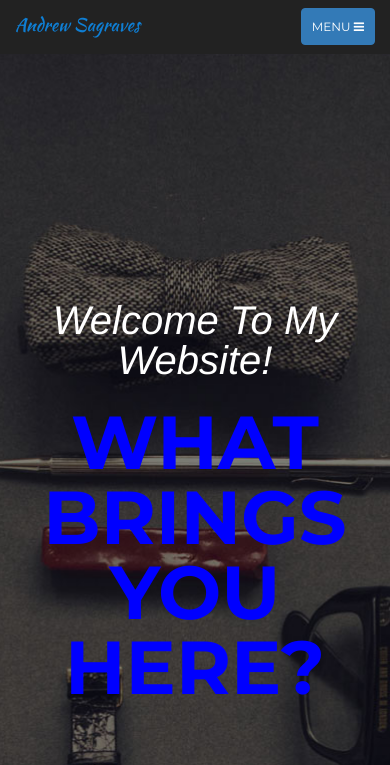
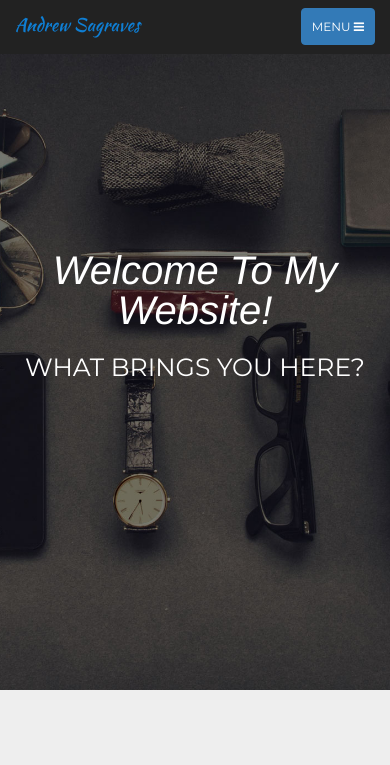
Before and after one commit to asagraves/AndrewSagraves.github.io, a website: page startbootstrap-agency-gh-pages/index.html in a window 390 px wide. Shown: the top 765 px of the page. Drawn offline with nearby package versions, Linux system fonts and the light colour scheme; a web font is replaced by a local one.

Commit message:
landing page mobile done

```diff
--- a/startbootstrap-agency-gh-pages/css/agency.css
+++ b/startbootstrap-agency-gh-pages/css/agency.css
@@ -260,8 +260,8 @@ header .intro-text .intro-heading {
 
 @media (min-width: 320px) {
   header .intro-text {
-    padding-top: 300px;
-    padding-bottom: 200px;
+    padding-top: 250px;
+    padding-bottom: 100px;
   }
   header .intro-text .intro-lead-in {
     font-family: "Droid Serif", "Helvetica Neue", Helvetica, Arial, sans-serif;
@@ -273,12 +273,11 @@ header .intro-text .intro-heading {
   header .intro-text .intro-heading {
     font-family: "Montserrat", "Helvetica Neue", Helvetica, Arial, sans-serif;
     text-transform: uppercase;
-    font-weight: 700;
-    font-size: 75px;
-    line-height: 75px;
-    margin-bottom: 50px;
-    padding-bottom: 300px;
-    color: blue;
+    font-weight: 300;
+    font-size: 25px;
+    line-height: 25px;
+    margin-bottom: 100px;
+    padding-bottom: 110px;
   }
 }
 
```
